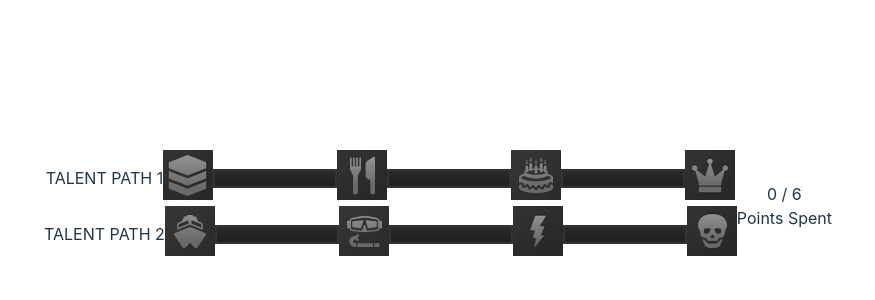
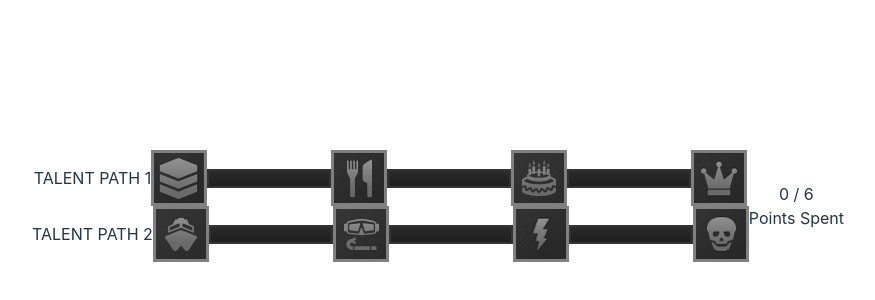
Before and after one commit to hongyisyue/DnDBeyondFEC, a React (Vite) app: page / in a window 1280 px wide. Shown: the part 194-494 px from the top of the page, without its empty margins (202-1077 px from the left). Built offline with nearby package versions, Linux system fonts and the light colour scheme.

Commit message:
add stastic border and gloring

```diff
--- a/src/components/Rune.tsx
+++ b/src/components/Rune.tsx
@@ -50,7 +50,7 @@ function Rune(props: props) {
 
     return (
         <>
-            <div className="rune">
+            <div className={`rune ${learned ? "learned" : ""}`}>
                 <img
                     src={learned ? rune.img_active : rune.img_deactive}
                     onClick={(e) => handleClick(e)}
--- a/src/components/RunePath.tsx
+++ b/src/components/RunePath.tsx
@@ -71,7 +71,10 @@ function RunePath(props: props) {
                                     onLearn={hanleLearning}
                                     remainPoints={props.remainPoint}
                                 ></Rune>
-                                <div className="connect-bar" key={`${r.id}-bar`}></div>
+                                <div
+                                    key={`${r.id}-bar`}
+                                    className={`connect-bar ${r.learned ? "learned" : ""}`}
+                                ></div>
                             </>
                         )
                     } else {
--- a/src/styles/Rune.css
+++ b/src/styles/Rune.css
@@ -0,0 +1,17 @@
+.rune {
+    display: inline-block;
+    width: 50px;
+    height: 50px;
+    border: 3px solid gray;
+
+    &.learned {
+        border-color: #6fbeea;
+        /* Blue border when learned */
+        box-shadow: 0 0 5px #6fbeea;
+        /* Optional glowing effect */
+    }
+
+    img {
+        cursor: pointer;
+    }
+}
--- a/src/styles/RunePath.css
+++ b/src/styles/RunePath.css
@@ -3,7 +3,13 @@
     height: 15px;
     background: linear-gradient(to bottom, #2b2b2b, #1f1f1f);
     border: 2px solid #333;
+
+    &.learned {
+        background: linear-gradient(to bottom, #585757, #353434);
+        border: 2px solid #434242;
+    }
 }
+
 .row {
     display: flex;
     align-items: center;
```
